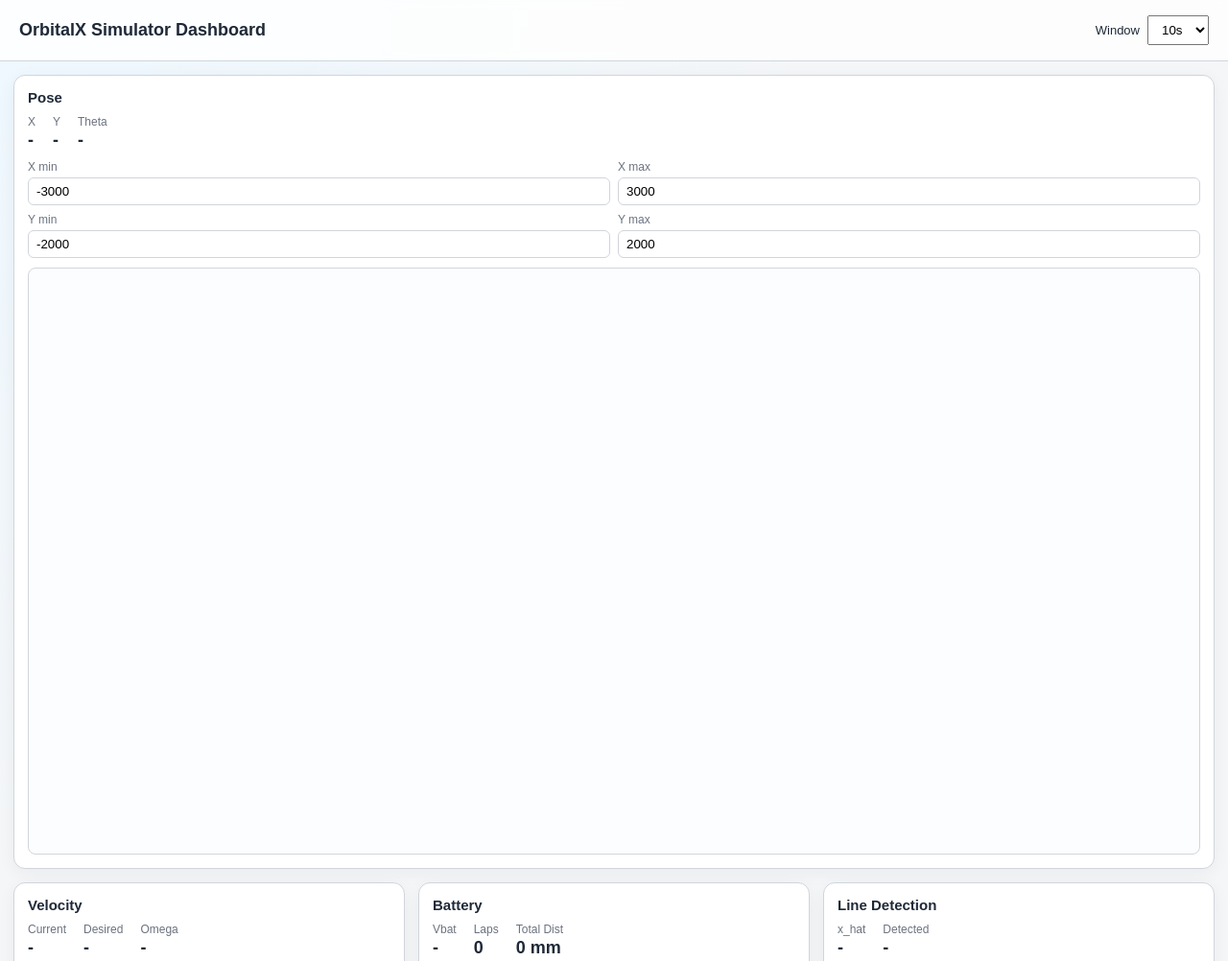
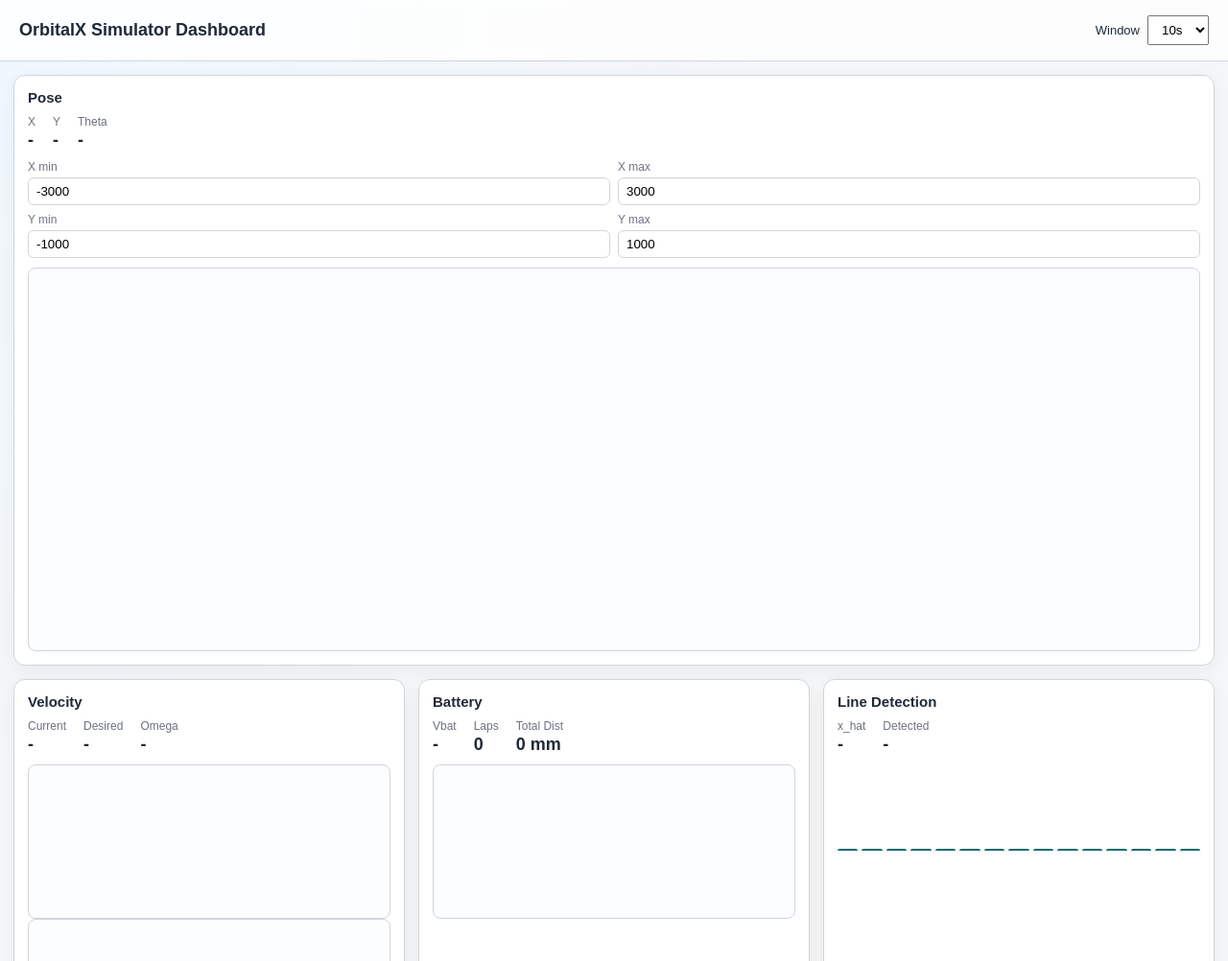
Before and after one commit to snomura07/orbitalx.sim, a website: page web/public/index.html in a window 1280 px wide. Shown: the top 1002 px of the page at 96% size. Drawn offline with Linux system fonts and the light colour scheme.

Commit message:
軽微な修正

```diff
--- a/web/public/index.html
+++ b/web/public/index.html
@@ -30,10 +30,10 @@
         <div class="pose-range">
           <label>X min <input id="xMin" type="number" value="-3000" step="100" /></label>
           <label>X max <input id="xMax" type="number" value="3000" step="100" /></label>
-          <label>Y min <input id="yMin" type="number" value="-2000" step="100" /></label>
-          <label>Y max <input id="yMax" type="number" value="2000" step="100" /></label>
+          <label>Y min <input id="yMin" type="number" value="-1000" step="100" /></label>
+          <label>Y max <input id="yMax" type="number" value="1000" step="100" /></label>
         </div>
-        <canvas id="poseChart" width="520" height="260"></canvas>
+        <canvas id="poseChart" width="520" height="220"></canvas>
       </section>
 
       <section class="card">
--- a/web/public/styles.css
+++ b/web/public/styles.css
@@ -104,7 +104,8 @@ body {
 }
 
 #poseChart {
-  min-height: 260px;
+  width: 100%;
+  height: 400px;
 }
 
 .params-card {
```
